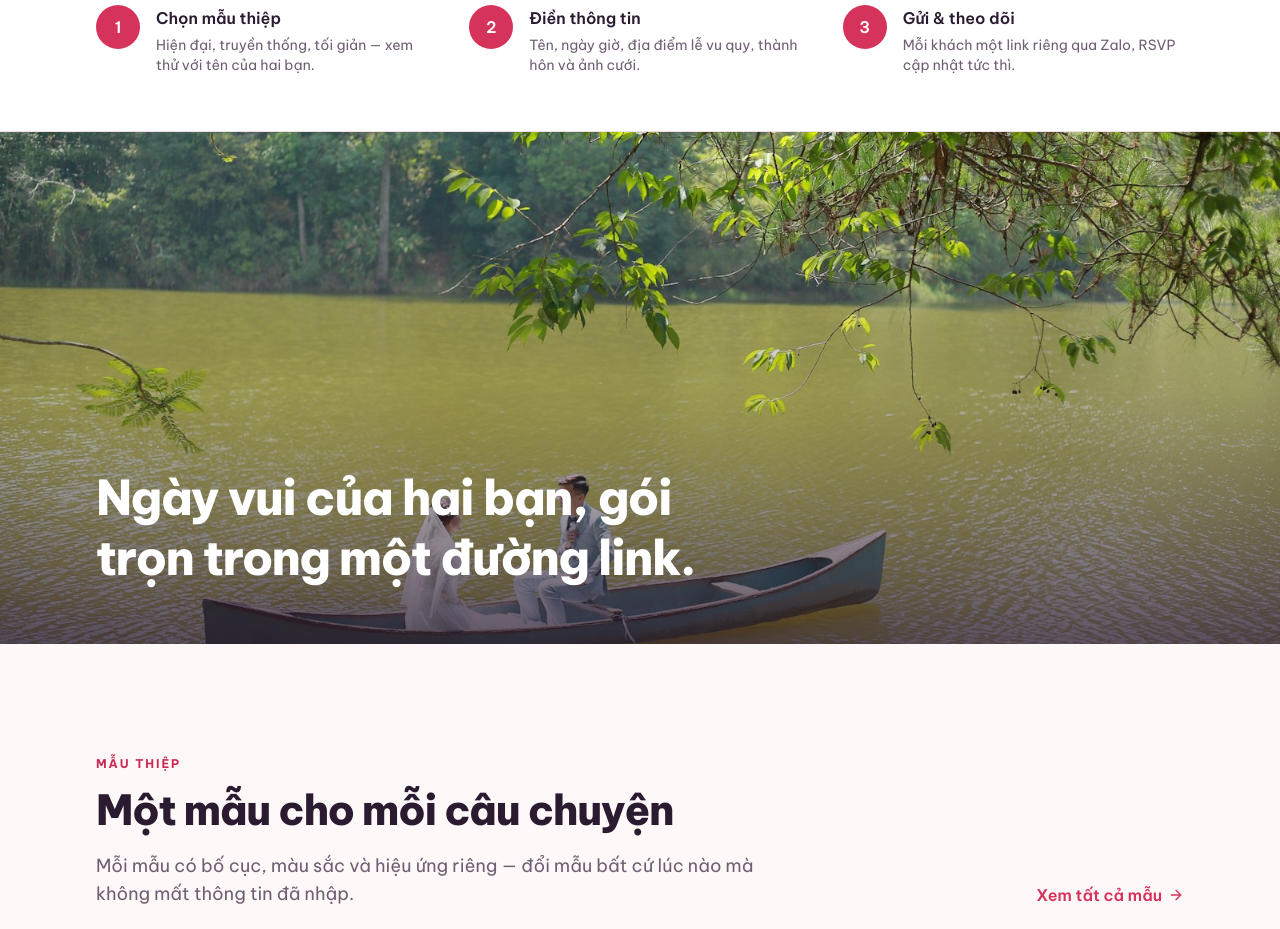
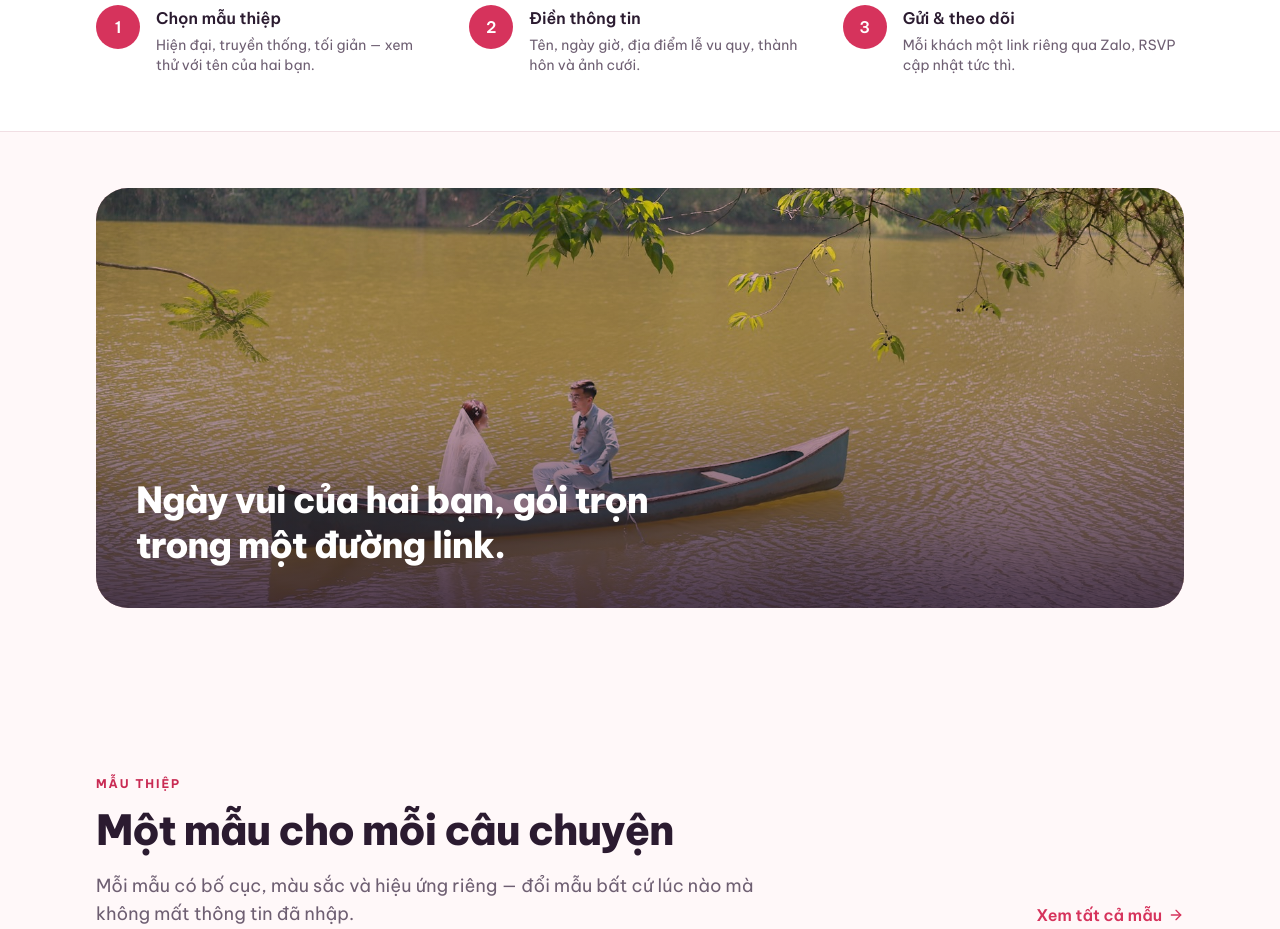
Before and after one commit to tunguyendg/henuoc.com, a Next.js app: page / in a window 1280 px wide. Shown: the part 840-1769 px from the top of the page. Built offline with nearby package versions, Linux system fonts and the light colour scheme; no server answers.

Commit message:
style: photo band gon va dong tong

```diff
--- a/src/components/home/photo-band.tsx
+++ b/src/components/home/photo-band.tsx
@@ -1,21 +1,27 @@
+import { Container } from "@/components/ui/container";
 import { Photo } from "./photo";
 
-/** Dải ảnh cưới tràn màn hình + 1 câu cảm xúc — tạo nhịp "nhìn là biết đám cưới". */
+/** Dải ảnh cưới + 1 câu cảm xúc. Nằm trong khung bo góc như các section khác, phủ tông hồng để không lạc màu. */
 export function PhotoBand() {
   return (
-    <section className="relative">
+    <section className="py-10 md:py-14">
+      <Container>
+        <div className="relative isolate overflow-hidden rounded-[2rem]">
           <Photo
             src="/images/wedding/band.jpg"
-        alt="Cô dâu chú rể nắm tay nhau trong ngày cưới"
-        sizes="100vw"
-        className="h-[52vh] min-h-[340px] md:h-[64vh]"
+            alt="Cô dâu chú rể bên hồ trong ngày cưới"
+            sizes="(min-width: 1152px) 1088px, 100vw"
+            position="50% 80%"
+            className="h-[300px] md:h-[420px]"
           />
-      <div className="absolute inset-0 bg-gradient-to-t from-ink/75 via-ink/20 to-transparent" />
-      <div className="absolute inset-x-0 bottom-0 mx-auto max-w-6xl px-5 pb-10 md:px-8 md:pb-14">
-        <p className="max-w-2xl font-display text-3xl leading-tight font-extrabold tracking-[-0.03em] text-white md:text-5xl">
+          {/* Phủ hồng ấm: kéo màu xanh của ảnh về tông brand */}
+          <div aria-hidden className="absolute inset-0 bg-rose-700/25 mix-blend-multiply" />
+          <div aria-hidden className="absolute inset-0 bg-gradient-to-t from-ink/80 via-ink/25 to-transparent" />
+          <p className="absolute inset-x-0 bottom-0 max-w-2xl p-6 font-display text-2xl leading-tight font-extrabold tracking-[-0.03em] text-white md:p-10 md:text-4xl">
             Ngày vui của hai bạn, gói trọn trong một đường link.
           </p>
         </div>
+      </Container>
     </section>
   );
 }
```
Lines whose indentation alone changed are shown as unchanged.
